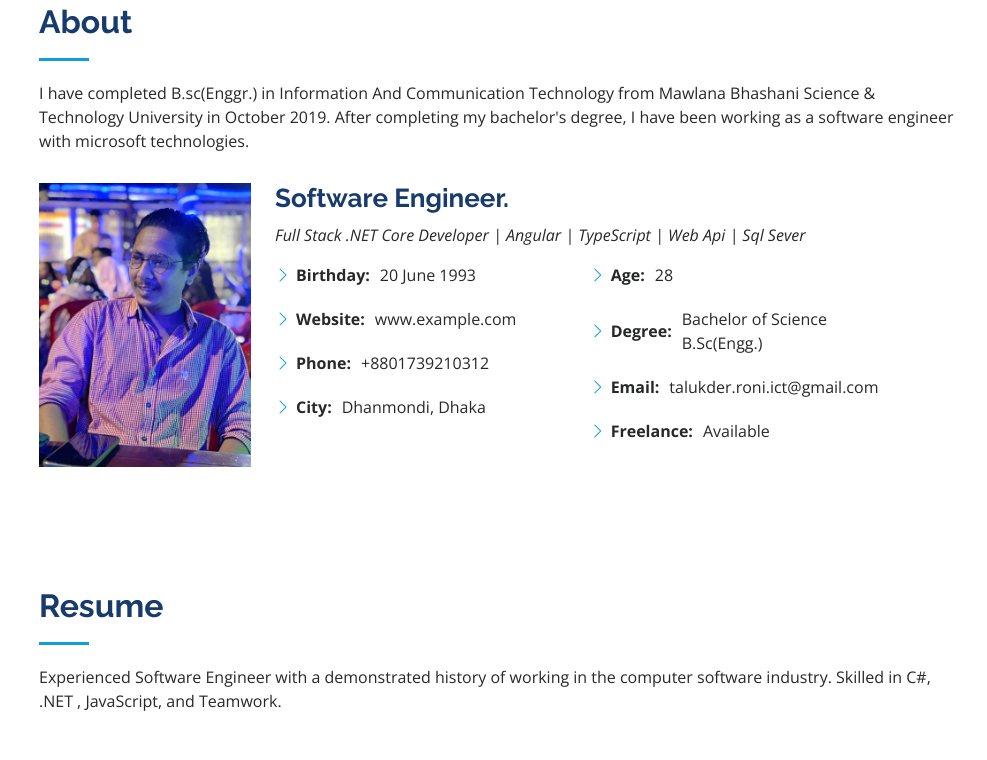
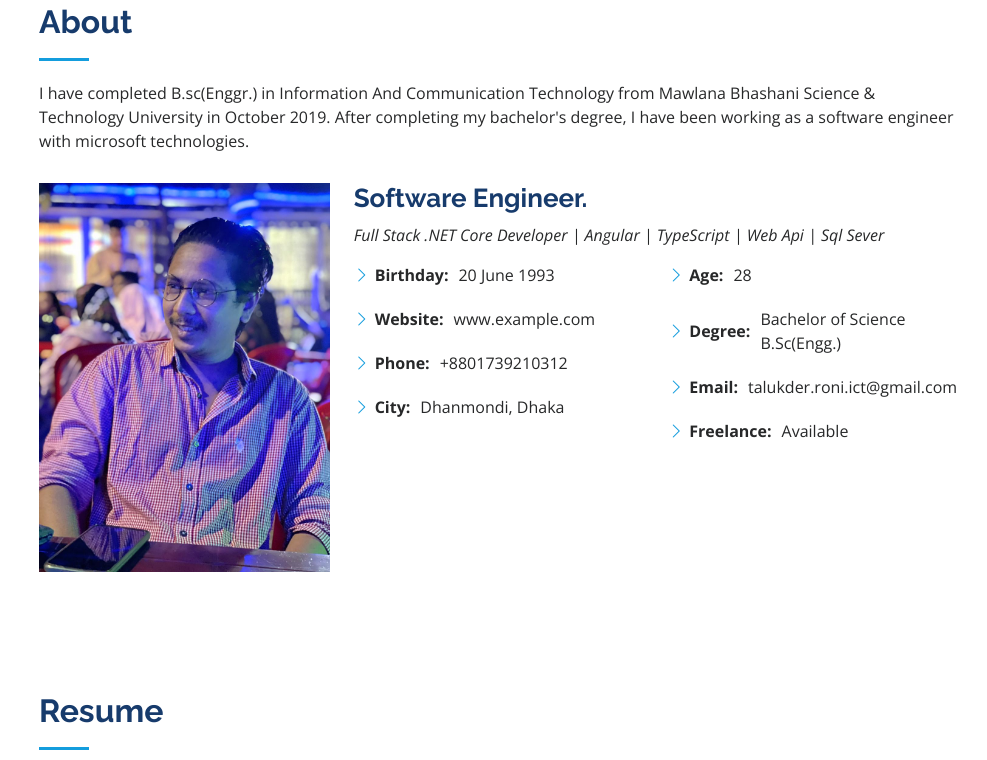
Before and after one commit to talukderroni13039/talukderroni13039.github.io, a plain HTML site: page index.html in a window 1280 px wide. Shown: the part 857-1617 px from the top of the page, without its empty margins (291-1278 px from the left). Drawn offline with nearby package versions, Linux system fonts and the light colour scheme.

Commit message:
no message

```diff
--- a/index.html
+++ b/index.html
@@ -143,7 +143,7 @@
           </div>
 
           <div class="row">
-            <div class="col-lg-3" data-aos="fade-right">
+            <div class="col-lg-4" data-aos="fade-right">
               <img src="assets/img/TalukderPansi.jpg" class="img-fluid" alt="" />
             </div>
             <div class="col-lg-8 pt-4 pt-lg-0 content" data-aos="fade-left">
```
